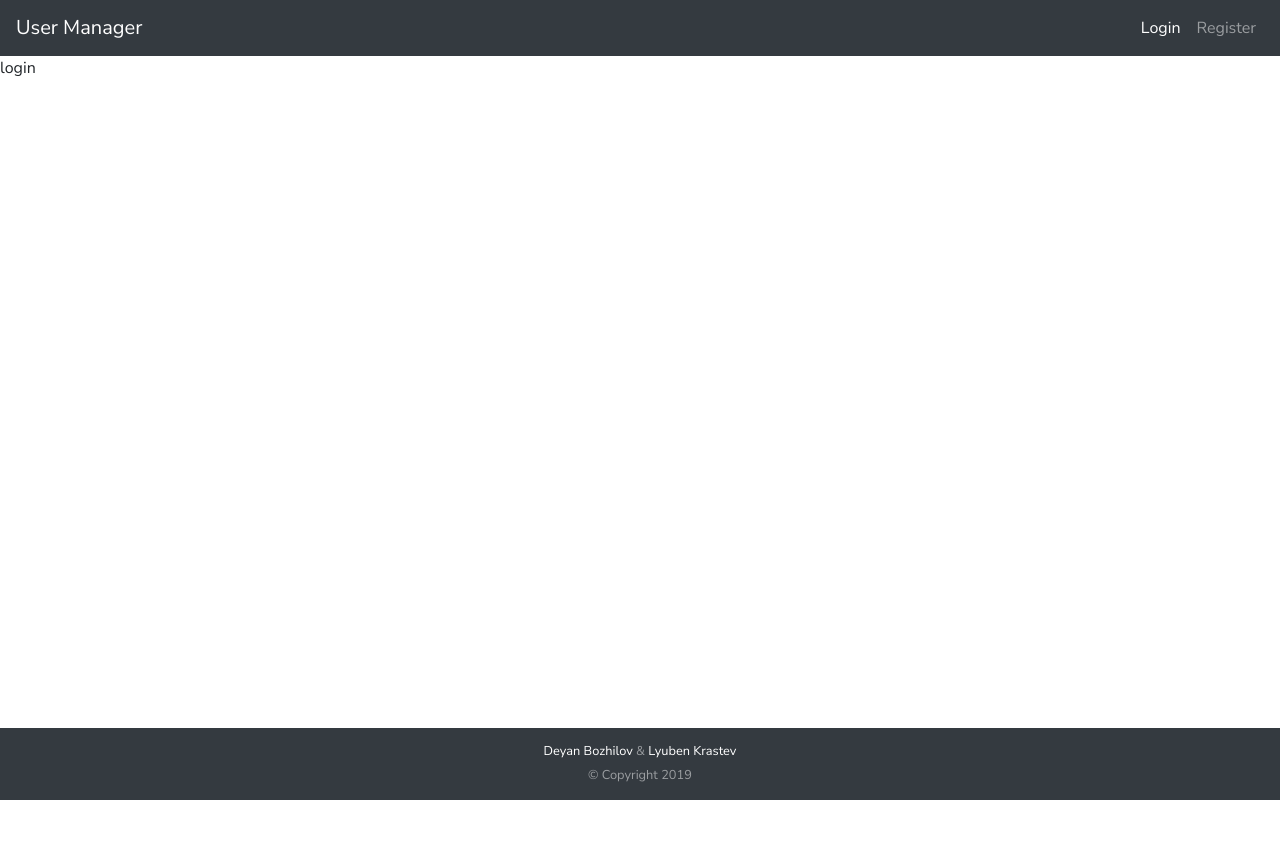
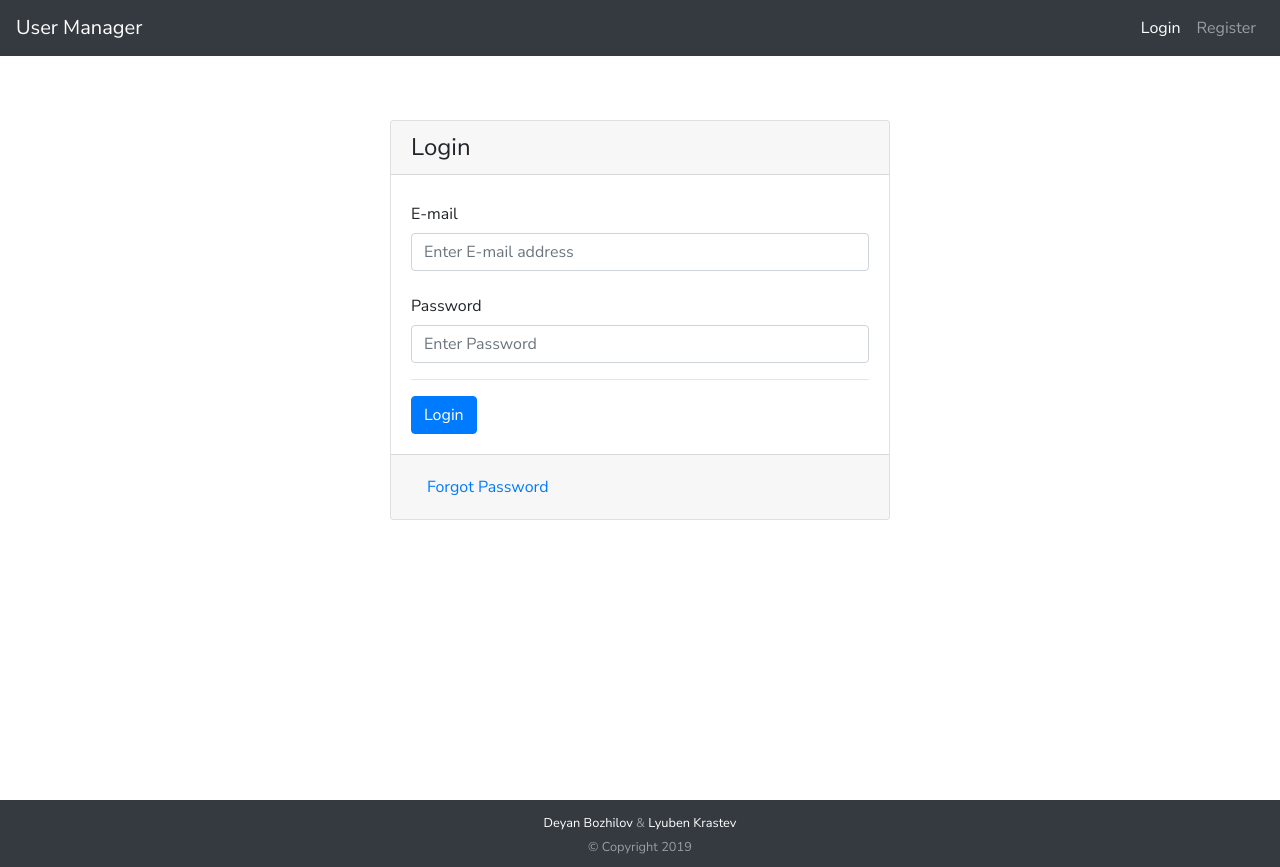
Before and after one commit to Dodobrat/reactJS-userManager, a React (Create React App) app: page /login in a window 1280 px wide. Before the commit the page ends 800 px from the top, so only its background shows below. Built offline with nearby package versions, Linux system fonts and the light colour scheme.

Commit message:
created basic Login, Register and reset Login info pages, separated pages and partial components into folders

```diff
--- a/src/App.js
+++ b/src/App.js
@@ -2,23 +2,25 @@ import React from 'react';
 import {BrowserRouter as Router, Route, Redirect} from 'react-router-dom';
 import Navigation from "./components/layouts/Navigation";
 import Footer from "./components/layouts/Footer";
+import LoginPage from "./components/pages/LoginPage";
+import RegisterPage from "./components/pages/RegisterPage";
+import ForgotPwdPage from "./components/pages/ForgotPwdPage";
 
-class App extends React.Component{
+class App extends React.Component {
     render() {
-        return(
+        return (
             <Router>
                 <Navigation/>
                 <div className="App">
-                    <Redirect exact from="/" to="/login" />
-                    <Route path="/login" render={props => (
-                        <div>
-                            login
-                        </div>
+                    <Redirect exact from="/" to="/login"/>
+                    <Route path="/login" render={() => (
+                        <LoginPage/>
                     )}/>
-                    <Route path="/register" render={props => (
-                        <div>
-                            register
-                        </div>
+                    <Route path="/register" render={() => (
+                        <RegisterPage/>
+                    )}/>
+                    <Route path="/forgot" render={() => (
+                        <ForgotPwdPage/>
                     )}/>
                 </div>
                 <Footer/>
--- a/src/assets/scss/app.scss
+++ b/src/assets/scss/app.scss
@@ -20,9 +20,10 @@ $green: #38c172;
 $teal: #4dc0b5;
 $cyan: #6cb2eb;
 
-//Animations
+//Transitions
 $fast-anim: 0.2s ease-in-out;
 
+//Globals
 body {
   height: 100%;
   margin: 0;
@@ -30,16 +31,25 @@ body {
   -webkit-font-smoothing: antialiased;
   -moz-osx-font-smoothing: grayscale;
 }
-
 #root{
   height: 100vh;
 }
 .App{
   padding-top: 3.5rem;
   min-height: 100%;
-  margin-bottom: -4.5rem;
 }
 
+//Helpers
+.centered{
+  margin: 0 auto;
+  max-width: 500px;
+  padding: 4rem 0;
+  @media (max-width: 992px) {
+    padding: 2rem 0;
+  }
+}
+
+//Layouts
 .navbar {
   .navbar-toggler {
     border: none;
@@ -89,7 +99,6 @@ body {
 }
 
 footer{
-  min-height: 4.5rem;
   width: 100%;
   background: $dark;
   color: $white;
--- a/src/components/layouts/NavigationLink.js
+++ b/src/components/layouts/NavigationLink.js
@@ -12,7 +12,10 @@ class NavigationLink extends React.Component{
 
     render(){
         return(
-            <NavLink to={this.state.goesTo} className="nav-link" activeClassName="active">{this.state.linkName}</NavLink>
+            <NavLink to={this.state.goesTo}
+                     className="nav-link"
+                     activeClassName="active">{this.state.linkName}
+            </NavLink>
         );
     }
 }
--- /dev/null
+++ b/src/components/pages/ForgotPwdPage.js
@@ -0,0 +1,37 @@
+import React from "react";
+import {Card, Container, Form} from "react-bootstrap";
+import Input from "../partials/Input";
+import SubmitBtn from "../partials/SubmitBtn";
+
+class ForgotPwdPage extends React.Component{
+    render() {
+        return(
+            <div className="form-wrapper">
+                <Container>
+                    <div className="centered">
+                        <Card>
+                            <Card.Header>
+                                <h4 className="mb-0">
+                                    Reset Your Password
+                                </h4>
+                            </Card.Header>
+                            <Card.Body>
+                                <Form>
+                                    <Input name={'email'}
+                                           placeholder={'Enter E-mail address'}
+                                           label={'E-mail'}
+                                           type={'email'}
+                                           required={'true'}/>
+                                    <SubmitBtn value={'Send Password Reset Link'}
+                                               variant={'primary'}/>
+                                </Form>
+                            </Card.Body>
+                        </Card>
+                    </div>
+                </Container>
+            </div>
+        )
+    }
+}
+
+export default ForgotPwdPage;
--- /dev/null
+++ b/src/components/pages/LoginPage.js
@@ -0,0 +1,46 @@
+import React from "react";
+import {Card, Container, Form} from "react-bootstrap";
+import Input from "../partials/Input";
+import SubmitBtn from "../partials/SubmitBtn";
+import NavigationLink from "../layouts/NavigationLink";
+
+class LoginPage extends React.Component{
+    render() {
+        return(
+            <div className="form-wrapper">
+                <Container>
+                    <div className="centered">
+                        <Card>
+                            <Card.Header>
+                                <h4 className="mb-0">
+                                    Login
+                                </h4>
+                            </Card.Header>
+                            <Card.Body>
+                                <Form>
+                                    <Input name={'email'}
+                                           placeholder={'Enter E-mail address'}
+                                           label={'E-mail'}
+                                           type={'email'}
+                                           required={'true'}/>
+                                    <Input name={'password'}
+                                           placeholder={'Enter Password'}
+                                           label={'Password'}
+                                           type={'password'}
+                                           required={'true'}/>
+                                    <SubmitBtn value={'Login'}
+                                               variant={'primary'}/>
+                                </Form>
+                            </Card.Body>
+                            <Card.Footer>
+                                <NavigationLink goesTo={'/forgot'} linkName={'Forgot Password'} />
+                            </Card.Footer>
+                        </Card>
+                    </div>
+                </Container>
+            </div>
+        )
+    }
+}
+
+export default LoginPage;
--- /dev/null
+++ b/src/components/pages/RegisterPage.js
@@ -0,0 +1,80 @@
+import React from "react";
+import {Card, Container, Form} from "react-bootstrap";
+import Input from "../partials/Input";
+import SubmitBtn from "../partials/SubmitBtn";
+
+class RegisterPage extends React.Component {
+    render() {
+        return (
+            <div className="form-wrapper">
+                <Container>
+                    <div className="centered">
+                        <Card>
+                            <Card.Header>
+                                <h4 className="mb-0">
+                                    Register
+                                </h4>
+                            </Card.Header>
+                            <Card.Body>
+                                <Form>
+                                    <Input name={'first_name'}
+                                           placeholder={'Enter First Name'}
+                                           label={'First Name'}
+                                           type={'text'}
+                                           required={'true'}
+                                           helper={'Name must be at least 2 characters'}/>
+                                    <Input name={'last_name'}
+                                           placeholder={'Enter Last Name'}
+                                           label={'Last Name'}
+                                           type={'text'}
+                                           required={'true'}
+                                           helper={'Name must be at least 2 characters'}/>
+                                    <Input name={'username'}
+                                           placeholder={'Enter Username'}
+                                           label={'Username'}
+                                           type={'text'}
+                                           required={'true'}/>
+                                    <Input name={'email'}
+                                           placeholder={'Enter E-mail address'}
+                                           label={'E-mail'}
+                                           type={'email'}
+                                           required={'true'}/>
+                                    <Input name={'password'}
+                                           placeholder={'Enter Password'}
+                                           label={'Password'}
+                                           type={'password'}
+                                           required={'true'}
+                                           helper={'Must be at least 6 characters long'}/>
+                                    <Input name={'password_confirm'}
+                                           placeholder={'Confirm Password'}
+                                           label={'Password Confirmation'}
+                                           type={'password'}
+                                           required={'true'}/>
+                                    <Input name={'country'}
+                                           placeholder={'Where are you from'}
+                                           label={'Country'}
+                                           type={'text'}
+                                           required={'true'}/>
+                                    <Input name={'birthday'}
+                                           placeholder={'Write your Birth Day'}
+                                           label={'Birth Date'}
+                                           type={'date'}
+                                           required={'true'}/>
+                                    <Input name={'avatar'}
+                                           placeholder={'Choose Photo'}
+                                           label={'Profile Picture'}
+                                           type={'file'}
+                                           required={'true'}/>
+                                    <SubmitBtn value={'Register'}
+                                               variant={'primary'}/>
+                                </Form>
+                            </Card.Body>
+                        </Card>
+                    </div>
+                </Container>
+            </div>
+        )
+    }
+}
+
+export default RegisterPage;
--- /dev/null
+++ b/src/components/partials/Input.js
@@ -0,0 +1,40 @@
+import React from 'react';
+import {Form} from "react-bootstrap";
+
+class Input extends React.Component{
+    constructor(props){
+        super(props);
+        this.state = {
+            placeholder : this.props.placeholder,
+            label : this.props.label,
+            type: this.props.type,
+            name: this.props.name,
+            value: this.props.value,
+            required: this.props.required,
+            helper: this.props.helper
+        }
+    }
+
+    render(){
+        return(
+            <Form.Group controlId="formBasicEmail">
+                <Form.Label for={this.state.name + '_field'}
+                            column={12}
+                            className={'px-0'}>
+                    {this.state.label}
+                </Form.Label>
+                <Form.Control placeholder={this.state.placeholder}
+                              type={this.state.type}
+                              value={this.state.value}
+                              name={this.state.name}
+                              id={this.state.name + '_field'}
+                              required={!!(this.state.required)}/>
+                <Form.Text className="text-muted">
+                    {this.state.helper}
+                </Form.Text>
+            </Form.Group>
+        );
+    }
+}
+
+export default Input;
--- /dev/null
+++ b/src/components/partials/SubmitBtn.js
@@ -0,0 +1,26 @@
+import React from 'react';
+import {Button} from "react-bootstrap";
+
+class SubmitBtn extends React.Component{
+    constructor(props){
+        super(props);
+        this.state = {
+            variant : this.props.variant,
+            value: this.props.value
+        }
+    }
+
+    render(){
+        return(
+            <div>
+                <hr/>
+                <Button variant={this.state.variant}
+                        type="submit">
+                    {this.state.value}
+                </Button>
+            </div>
+        );
+    }
+}
+
+export default SubmitBtn;
```
